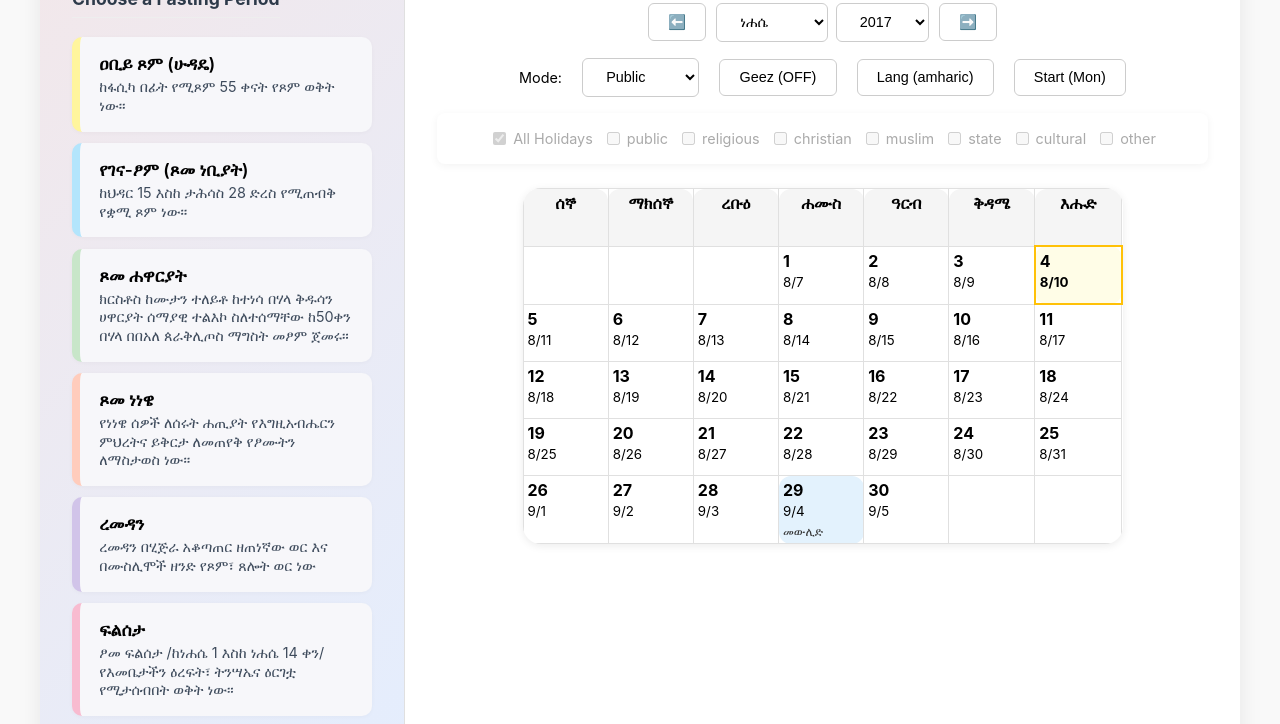
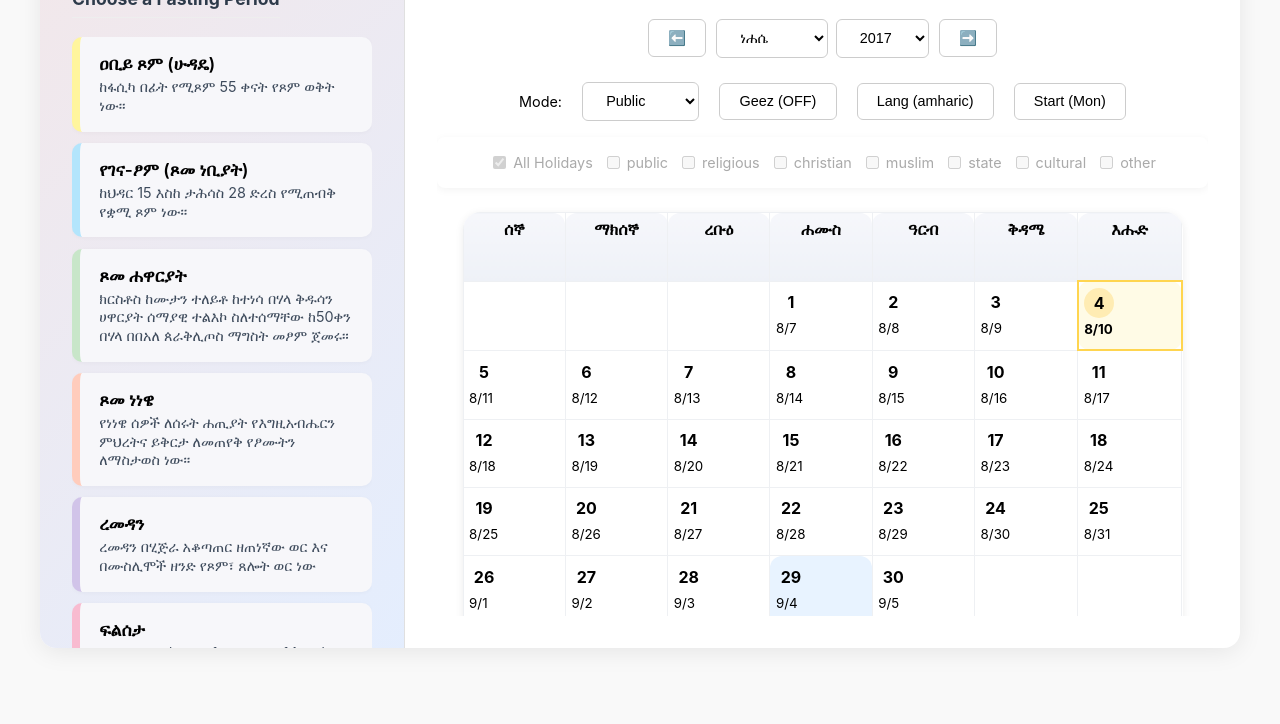
Before and after one commit to MelakuDemeke/kenat, a website: page examples/vanilla/fasting.html in a window 1280 px wide. Shown: the part 144-868 px from the top of the page. After the commit the page ends 840 px from the top, so only its background shows below. Drawn offline with Linux system fonts and the light colour scheme.

Commit message:
update preview

```diff
--- a/examples/vanilla/fasting.html
+++ b/examples/vanilla/fasting.html
@@ -6,6 +6,11 @@
     <meta name="viewport" content="width=device-width, initial-scale=1.0">
     <title>Kenat Calendar Example</title>
     <style>
+        html,
+        body {
+            height: 100%;
+        }
+
         body {
             font-family: -apple-system, BlinkMacSystemFont, "Segoe UI", Roboto, Helvetica, Arial, sans-serif;
             background-color: #f9f9f9;
@@ -22,12 +27,16 @@
             border-radius: 16px;
             box-shadow: 0 4px 24px rgba(0, 0, 0, 0.08);
             overflow: hidden;
+            height: calc(100vh - 2rem);
         }
 
         #calendar-container {
             flex: 1 1 0%;
-            padding: 2.5rem 2rem 2rem 2rem;
+            padding: 2rem 2rem;
             min-width: 0;
+            display: flex;
+            flex-direction: column;
+            overflow: hidden;
         }
 
         #calendar-container h1 {
@@ -36,6 +45,20 @@
             margin-bottom: 1.2rem;
             letter-spacing: 0.02em;
             color: #2d3a4a;
+        }
+
+        #calendar-container .header-controls {
+            position: sticky;
+            top: 0;
+            background: #fff;
+            padding: 0.5rem 0;
+            z-index: 2;
+        }
+
+        #calendar {
+            flex: 1;
+            overflow: auto;
+            padding-bottom: 1rem;
         }
 
         #fasting-sidebar {
@@ -47,6 +70,7 @@
             flex-direction: column;
             align-items: flex-start;
             min-height: 100%;
+            overflow-y: auto;
         }
 
         #fasting-sidebar h2 {
@@ -73,6 +97,8 @@
             margin: 0;
             text-align: left;
             width: 100%;
+            overflow-y: auto;
+            max-height: calc(100% - 120px);
         }
 
         #fasting-list li {
@@ -112,7 +138,8 @@
 
         .fasting-day-marker {
             background-color: rgba(76, 175, 80, 0.13) !important;
-            box-shadow: 0 0 0 2px #4a2d7b33;
+            box-shadow: inset 0 0 0 2px #4a2d7b33;
+            border-radius: 12px;
         }
 
         table {
@@ -122,31 +149,52 @@
             background-color: #fff;
             border-radius: 18px;
             overflow: hidden;
-            width: 95%;
-            max-width: 600px;
+            width: 100%;
+            max-width: 720px;
         }
 
         th,
         td {
-            border: 1px solid #e0e0e0;
-            padding: 0.25rem;
-            width: 48px;
-            height: 48px;
+            border: 1px solid #eef0f3;
+            padding: 0.35rem;
+            width: 52px;
+            height: 56px;
             vertical-align: top;
             position: relative;
             border-radius: 12px;
         }
 
         th {
-            background-color: #f5f5f5;
-            font-weight: 600;
+            background: linear-gradient(180deg, #f6f7fb 0%, #eef1f7 100%);
+            font-weight: 700;
             border-radius: 12px 12px 0 0;
+            position: sticky;
+            top: 0;
+            z-index: 1;
         }
 
         .today {
-            background-color: #fffde7;
-            border: 2px solid #ffc107;
-            font-weight: bold;
+            background-color: #fffbe6;
+            border: 2px solid #ffd54f;
+            font-weight: 700;
+        }
+
+        td strong {
+            font-weight: 700;
+            display: inline-flex;
+            align-items: center;
+            justify-content: center;
+            width: 30px;
+            height: 30px;
+            border-radius: 50%;
+        }
+
+        .today strong {
+            background-color: #ffecb3;
+        }
+
+        td:hover {
+            background-color: #f7faff;
         }
 
         td.event-day {
@@ -154,15 +202,15 @@
         }
 
         .official-holiday {
-            background-color: #e3f2fd;
+            background-color: #e8f3ff;
         }
 
         .christian-holiday {
-            background-color: #ebf5ff;
+            background-color: #eef7ff;
         }
 
         .jummah-day {
-            background-color: #e8f5e9;
+            background-color: #e9f7ef;
         }
 
         .holiday-labels {
@@ -236,6 +284,13 @@
             border-radius: 6px;
             border: 1px solid #ccc;
             background-color: #fff;
+            transition: all 0.15s ease-in-out;
+        }
+
+        button:hover,
+        select:hover {
+            border-color: #9fb3ff;
+            box-shadow: 0 0 0 3px #9fb3ff22;
         }
 
         .modal {
```
